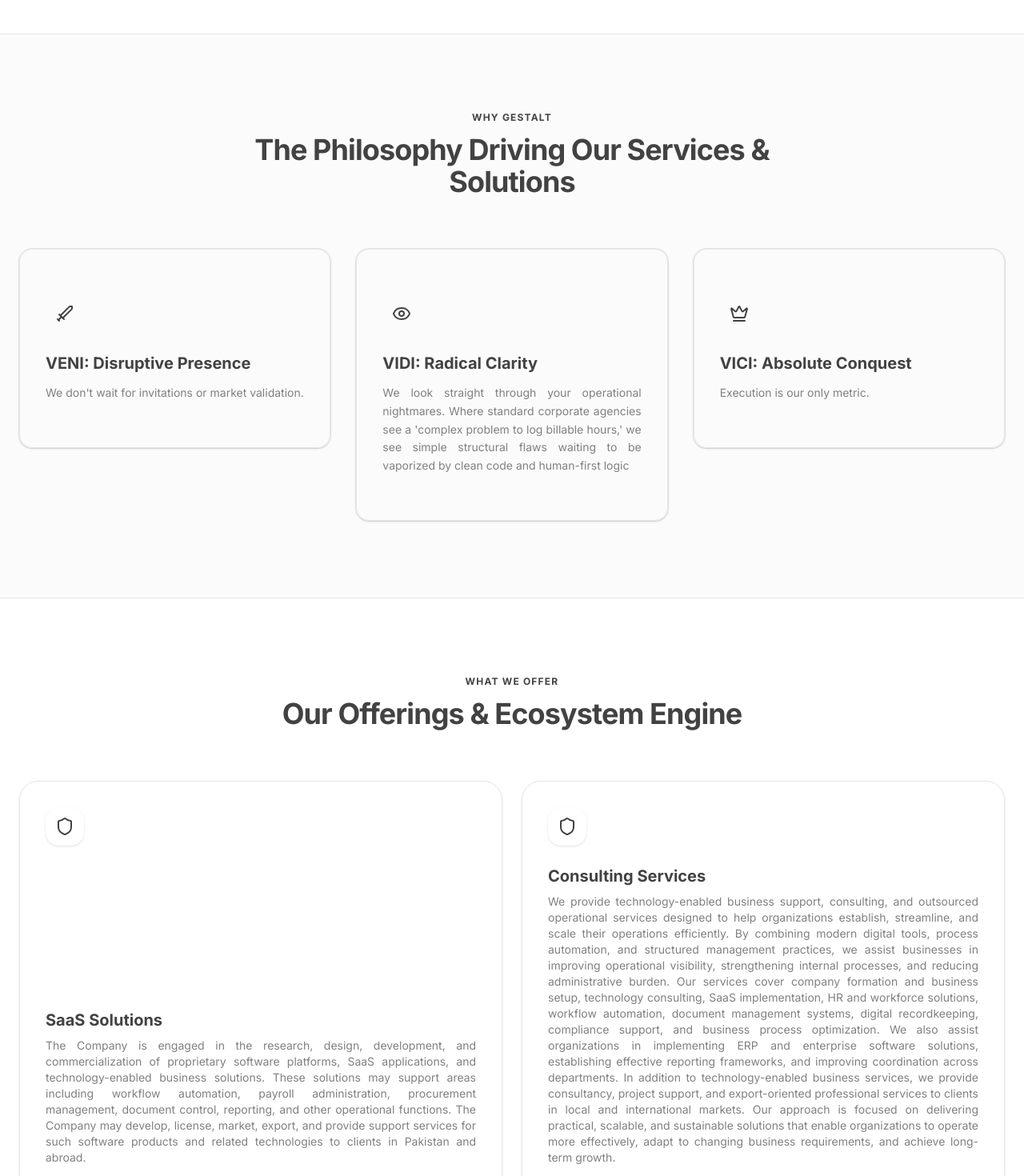
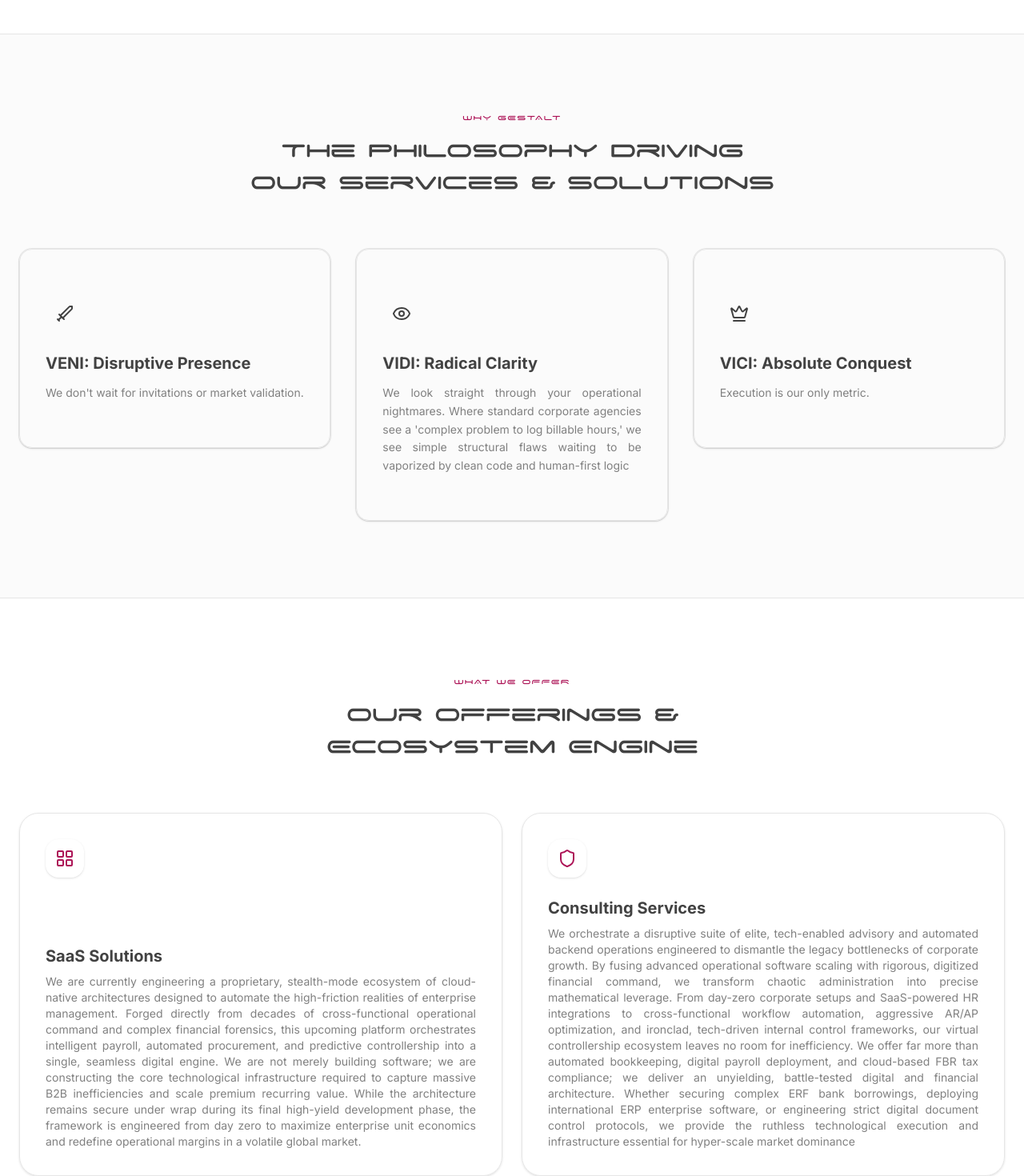
Before and after one commit to mharismazhar-369/gestalt-web, a Next.js app: page / in a window 1280 px wide. Shown: the part 2020-3490 px from the top of the page at 80% size. Built offline with nearby package versions, Linux system fonts and the light colour scheme.

Commit message:
Final push for theme colors, Spaceage font, and social links

```diff
--- a/src/components/marketing/how.tsx
+++ b/src/components/marketing/how.tsx
@@ -1,6 +1,7 @@
 "use client";
 import { motion } from "motion/react";
-
+import localFont from 'next/font/local';
+const companyFont = localFont({ src: '/Spaceage.ttf', display: 'swap' });
 export default function How() {
   const steps = [
     { phase: "Phase 01", title: "Inception & Incorporation", desc: "At Phase 1 we had an idea and a plan which gave birth to Gestalt Technologies" },
@@ -40,8 +41,7 @@
                 {step.phase}
               </div>
 
-              {/* Glowing Theme-driven Card Component */}
-              <div className="bg-card border border-border p-6 rounded-2xl cursor-pointer hover:border-raspberry hover:shadow-raspberry/30 hover:shadow-[0_0_25px_var(--tw-shadow-color)] transition-all duration-300 shadow-sm">
+              <div className="bg-card border border-border p-6 rounded-2xl hover:bg-muted transition-colors duration-200 shadow-sm">
                 <span className="inline-block md:hidden text-xs font-bold uppercase tracking-wider text-raspberry mb-1">
                   {step.phase}
                 </span>
--- a/src/components/marketing/services.tsx
+++ b/src/components/marketing/services.tsx
@@ -1,12 +1,9 @@
 "use client";
 import { motion } from "motion/react";
 import Image from "next/image";
-import {
-  Target, Zap, Brain, ShieldCheck, Calculator, FileText,
-  BookOpen, Users, BarChart3, Settings, Workflow, CheckCircle,
-  Globe, Briefcase
-} from "lucide-react";
-
+import {   Target, Zap, Brain, ShieldCheck, Calculator, FileText,   BookOpen, Users, BarChart3, Settings, Workflow, CheckCircle,   Globe, Briefcase } from "lucide-react";
+import localFont from 'next/font/local';
+const companyFont = localFont({ src: '/Spaceage.ttf', display: 'swap' });
 // 1. ADD YOUR IMAGE PATHS HERE
 const slides = [
   "/slide-1.jpg",
@@ -40,8 +37,8 @@
 
         {/* Header */}
         <div className="text-center max-w-3xl mx-auto mb-16">
-          <h2 className="text-xs font-bold uppercase tracking-widest text-primary mb-3">Operational Ecosystem</h2>
-          <p className="text-4xl md:text-5xl font-black text-foreground">Our Capabilities</p>
+          <h2 style={companyFont.style} className="text-xs font-normal uppercase tracking-widest text-primary mb-3">Operational Ecosystem</h2>
+<p style={companyFont.style} className="text-4xl md:text-5xl font-normal text-foreground">Our Capabilities</p>
         </div>
 
         {/* 14 CARDS GRID - Now fully editable */}
@@ -50,7 +47,7 @@
             <motion.div
               key={node.id}
               whileHover={{ y: -5 }}
-              className="p-5 rounded-3xl border border-border/50 bg-muted/30 shadow-sm flex flex-col justify-between"
+              className="p-5 rounded-3xl border border-border/50 bg-muted/30 shadow-sm hover:border-primary/50 hover:shadow-lg hover:shadow-primary/20 transition-all duration-300 flex flex-col justify-between"
             >
               <div className="flex justify-between items-center mb-4">
                 <span className="text-xs font-bold opacity-60">Node {node.id}</span>
--- a/src/components/marketing/team.jsx
+++ b/src/components/marketing/team.jsx
@@ -3,7 +3,8 @@
 import { motion } from "motion/react";
 import { Briefcase, Award } from "lucide-react";
 import Image from "next/image";
-
+import localFont from 'next/font/local';
+const companyFont = localFont({ src: '/Spaceage.ttf', display: 'swap' });
 export default function TeamSection() {
   return (
     <section id="team" className="py-20 bg-background text-foreground border-t border-border">
@@ -11,7 +12,7 @@
 
         {/* Section Header */}
         <div className="text-center mb-16">
-          <h2 className="text-3xl font-extrabold tracking-tight sm:text-4xl mb-4">
+          <h2 style={companyFont.style} className="text-3xl font-normal tracking-tight sm:text-4xl mb-4 text-foreground">
             Leadership & Experience
           </h2>
           <p className="text-lg text-muted-foreground max-w-2xl mx-auto">
@@ -28,7 +29,7 @@
             whileInView={{ opacity: 1, y: 0 }}
             viewport={{ once: true }}
             transition={{ duration: 0.5, delay: 0.1 }}
-            className="border border-primary/20 bg-primary/5 rounded-3xl p-8 flex flex-col justify-between shadow-sm"
+            className="border border-primary/20 bg-primary/5 rounded-3xl p-8 flex flex-col justify-between shadow-sm hover:border-primary/60 hover:shadow-lg hover:shadow-primary/20 transition-all duration-300 hover:-translate-y-1"
           >
             <div>
               <div className="flex items-center gap-4 mb-6">
@@ -64,7 +65,7 @@
             whileInView={{ opacity: 1, y: 0 }}
             viewport={{ once: true }}
             transition={{ duration: 0.5, delay: 0.2 }}
-            className="border border-teal-500/20 bg-teal-500/5 rounded-3xl p-8 flex flex-col justify-between shadow-sm"
+            className="border border-teal-500/20 bg-teal-500/5 rounded-3xl p-8 flex flex-col justify-between shadow-sm hover:border-teal-500/60 hover:shadow-lg hover:shadow-teal-500/20 transition-all duration-300 hover:-translate-y-1"
           >
             <div>
               <div className="flex items-center gap-4 mb-6">
@@ -100,7 +101,7 @@
             whileInView={{ opacity: 1, y: 0 }}
             viewport={{ once: true }}
             transition={{ duration: 0.5, delay: 0.3 }}
-            className="border border-purple-500/20 bg-purple-500/5 rounded-3xl p-8 flex flex-col justify-between shadow-sm"
+            className="border border-purple-500/20 bg-purple-500/5 rounded-3xl p-8 flex flex-col justify-between shadow-sm hover:border-purple-500/60 hover:shadow-lg hover:shadow-purple-500/20 transition-all duration-300 hover:-translate-y-1"
           >
             <div>
               <div className="flex items-center gap-3 mb-4 text-purple-600 dark:text-purple-400">
@@ -129,7 +130,7 @@
             whileInView={{ opacity: 1, y: 0 }}
             viewport={{ once: true }}
             transition={{ duration: 0.5, delay: 0.4 }}
-            className="border border-foreground/20 bg-foreground/5 rounded-3xl p-8 flex flex-col justify-between shadow-sm"
+            className="border border-foreground/20 bg-foreground/5 rounded-3xl p-8 flex flex-col justify-between shadow-sm hover:border-foreground/50 hover:shadow-lg transition-all duration-300 hover:-translate-y-1"
           >
             <div>
               <div className="flex items-center gap-3 mb-4 text-foreground">
--- a/src/components/marketing/what.tsx
+++ b/src/components/marketing/what.tsx
@@ -1,14 +1,20 @@
 "use client";
 import { motion } from "motion/react";
 import { Shield, LayoutGrid, Gamepad2 } from "lucide-react";
+
+// 1. Import localFont
+import localFont from 'next/font/local';
+const companyFont = localFont({ src: '/Spaceage.ttf', display: 'swap' });
 
 export default function What() {
   return (
     <section id="what" className="py-24 bg-background px-6 transition-colors duration-500">
       <div className="max-w-7xl mx-auto">
+
+        {/* Section Header */}
         <div className="text-center max-w-2xl mx-auto mb-16">
-          <h2 className="text-xs uppercase font-bold tracking-widest text-raspberry mb-3">What We Offer</h2>
-          <p className="text-3xl md:text-4xl font-bold tracking-tight text-foreground">
+          <h2 style={companyFont.style} className="text-xs uppercase font-normal tracking-widest text-primary mb-3">What We Offer</h2>
+          <p style={companyFont.style} className="text-3xl md:text-4xl font-normal tracking-tight text-foreground">
             Our Offerings & Ecosystem Engine
           </p>
         </div>
@@ -17,44 +23,48 @@
         <div className="grid grid-cols-1 md:grid-cols-2 gap-6">
 
           {/* SaaS Solutions Card */}
-          <div className="bg-card p-8 rounded-3xl border border-border flex flex-col justify-between h-full shadow-sm">
-            <div className="p-3 bg-background rounded-2xl w-fit shadow-sm text-raspberry"><Shield className="h-6 w-6" /></div>
+          <div className="bg-card p-8 rounded-3xl border border-border flex flex-col justify-between h-full shadow-sm hover:border-primary/50 hover:shadow-lg hover:shadow-primary/20 transition-all duration-300 hover:-translate-y-1">
+            <div className="p-3 bg-background rounded-2xl w-fit shadow-sm text-primary"><LayoutGrid className="h-6 w-6" /></div>
             <div className="mt-6">
-              <h3 className="text-xl font-bold mb-2">SaaS Solutions</h3>
-              <p className="text-muted-foreground text-sm text-justify">The Company is engaged in the research, design, development, and commercialization of proprietary software platforms, SaaS applications, and technology-enabled business solutions. These solutions may support areas including workflow automation, payroll administration, procurement management, document control, reporting, and other operational functions. The Company may develop, license, market, export, and provide support services for such software products and related technologies to clients in Pakistan and abroad.</p>
+              <h3 className="text-xl font-bold mb-2 text-foreground">SaaS Solutions</h3>
+              <p className="text-muted-foreground text-sm text-justify">
+                We are currently engineering a proprietary, stealth-mode ecosystem of cloud-native architectures designed to automate the high-friction realities of enterprise management. Forged directly from decades of cross-functional operational command and complex financial forensics, this upcoming platform orchestrates intelligent payroll, automated procurement, and predictive controllership into a single, seamless digital engine. We are not merely building software; we are constructing the core technological infrastructure required to capture massive B2B inefficiencies and scale premium recurring value. While the architecture remains secure under wrap during its final high-yield development phase, the framework is engineered from day zero to maximize enterprise unit economics and redefine operational margins in a volatile global market.
+              </p>
             </div>
           </div>
 
           {/* Consulting Services Card */}
-          <div className="bg-card p-8 rounded-3xl border border-border flex flex-col justify-between h-full shadow-sm">
-            <div className="p-3 bg-background rounded-2xl w-fit shadow-sm text-raspberry"><Shield className="h-6 w-6" /></div>
+          <div className="bg-card p-8 rounded-3xl border border-border flex flex-col justify-between h-full shadow-sm hover:border-primary/50 hover:shadow-lg hover:shadow-primary/20 transition-all duration-300 hover:-translate-y-1">
+            <div className="p-3 bg-background rounded-2xl w-fit shadow-sm text-primary"><Shield className="h-6 w-6" /></div>
             <div className="mt-6">
-              <h3 className="text-xl font-bold mb-2">Consulting Services</h3>
-              <p className="text-muted-foreground text-sm text-justify">We provide technology-enabled business support, consulting, and outsourced operational services designed to help organizations establish, streamline, and scale their operations efficiently. By combining modern digital tools, process automation, and structured management practices, we assist businesses in improving operational visibility, strengthening internal processes, and reducing administrative burden.
-
-Our services cover company formation and business setup, technology consulting, SaaS implementation, HR and workforce solutions, workflow automation, document management systems, digital recordkeeping, compliance support, and business process optimization. We also assist organizations in implementing ERP and enterprise software solutions, establishing effective reporting frameworks, and improving coordination across departments.
-
-In addition to technology-enabled business services, we provide consultancy, project support, and export-oriented professional services to clients in local and international markets. Our approach is focused on delivering practical, scalable, and sustainable solutions that enable organizations to operate more effectively, adapt to changing business requirements, and achieve long-term growth.</p>
+              <h3 className="text-xl font-bold mb-2 text-foreground">Consulting Services</h3>
+              <p className="text-muted-foreground text-sm text-justify">
+                We orchestrate a disruptive suite of elite, tech-enabled advisory and automated backend operations engineered to dismantle the legacy bottlenecks of corporate growth. By fusing advanced operational software scaling with rigorous, digitized financial command, we transform chaotic administration into precise mathematical leverage. From day-zero corporate setups and SaaS-powered HR integrations to cross-functional workflow automation, aggressive AR/AP optimization, and ironclad, tech-driven internal control frameworks, our virtual controllership ecosystem leaves no room for inefficiency. We offer far more than automated bookkeeping, digital payroll deployment, and cloud-based FBR tax compliance; we deliver an unyielding, battle-tested digital and financial architecture. Whether securing complex ERF bank borrowings, deploying international ERP enterprise software, or engineering strict digital document control protocols, we provide the ruthless technological execution and infrastructure essential for hyper-scale market dominance
+              </p>
             </div>
           </div>
 
           {/* POLYGEM NEXUS TEASER CARD */}
-          <div className="md:col-span-2 bg-gradient-to-br from-charcoal to-neutral-900 text-white p-10 rounded-3xl relative overflow-hidden flex flex-col md:flex-row items-center justify-between gap-8 shadow-xl shadow-charcoal/10">
-            <div className="absolute top-0 right-0 w-96 h-96 bg-raspberry/10 rounded-full blur-3xl pointer-events-none" />
+          <div className="md:col-span-2 bg-gradient-to-br from-charcoal to-neutral-900 text-white p-10 rounded-3xl relative overflow-hidden flex flex-col md:flex-row items-center justify-between gap-8 shadow-xl border border-transparent hover:border-primary/50 hover:shadow-2xl hover:shadow-primary/20 transition-all duration-300 hover:-translate-y-1">
+            <div className="absolute top-0 right-0 w-96 h-96 bg-primary/20 rounded-full blur-3xl pointer-events-none" />
 
             <div className="max-w-xl space-y-4">
-              <div className="inline-flex items-center gap-2 bg-raspberry px-3 py-1 rounded-full text-xs font-semibold uppercase tracking-wider">
+              <div className="inline-flex items-center gap-2 bg-primary text-primary-foreground px-3 py-1 rounded-full text-xs font-semibold uppercase tracking-wider">
                 <Gamepad2 className="h-3.5 w-3.5" /> Gaming & Utilities
               </div>
-              <h3 className="text-3xl font-extrabold tracking-tight">Future Interactive Gaming & Utilities Hub</h3>
-              <p className="text-white/70 text-sm leading-relaxed">
+
+              <h3 style={companyFont.style} className="text-3xl font-normal tracking-tight">
+                Future Interactive Gaming & Utilities Hub
+              </h3>
+
+              <p className="text-white/70 text-sm leading-relaxed text-justify">
                 Gestalt Technologies showroom will soon natively scale to house immersive entertainment, games and Utilities.
               </p>
             </div>
 
             <div className="w-full md:w-auto shrink-0 z-10">
               <div className="bg-white/5 border border-white/10 backdrop-blur-md px-6 py-4 rounded-2xl text-center">
-                <span className="block text-2xl font-bold text-raspberry animate-pulse">In Development</span>
+                <span className="block text-2xl font-bold text-primary animate-pulse">In Development</span>
                 <span className="text-xs text-white/50 tracking-wide">Nexolith | The Briefcase</span>
               </div>
             </div>
--- a/src/components/marketing/where.tsx
+++ b/src/components/marketing/where.tsx
@@ -1,7 +1,8 @@
 "use client";
 import { motion } from "motion/react";
 import { Globe, Users } from "lucide-react";
-
+import localFont from 'next/font/local';
+const companyFont = localFont({ src: '/Spaceage.ttf', display: 'swap' });
 export default function Where() {
   return (
     <section id="where" className="py-24 bg-muted/30 px-6 border-y border-border transition-colors duration-500">
--- a/src/components/marketing/why.tsx
+++ b/src/components/marketing/why.tsx
@@ -2,7 +2,8 @@
 import { motion } from "motion/react";
 import { Card, CardContent } from "@/components/ui/card";
 import { Brain, Crown, Eye, Sparkles, Sword, Target } from "lucide-react";
-
+import localFont from 'next/font/local';
+const companyFont = localFont({ src: '/Spaceage.ttf', display: 'swap' });
 export default function Why() {
   const pillars = [
     { icon: <Sword className="h-6 w-6 text-raspberry" />, title: "VENI: Disruptive Presence", desc: "We don't wait for invitations or market validation." },
@@ -14,8 +15,8 @@
     <section id="why" className="py-24 bg-muted/30 px-6 border-y border-border transition-colors duration-500">
       <div className="max-w-7xl mx-auto">
         <div className="text-center max-w-2xl mx-auto mb-16">
-          <h2 className="text-xs uppercase font-bold tracking-widest text-raspberry mb-3">Why Gestalt</h2>
-          <p className="text-3xl md:text-4xl font-bold tracking-tight text-foreground">
+          <h2 style={companyFont.style} className="text-xs uppercase font-normal tracking-widest text-primary mb-3">Why Gestalt</h2>
+<p style={companyFont.style} className="text-3xl md:text-4xl font-normal tracking-tight text-foreground">
             The Philosophy Driving Our Services & Solutions
           </p>
         </div>
@@ -29,7 +30,7 @@
               viewport={{ once: true }}
               transition={{ duration: 0.5, delay: i * 0.1 }}
             >
-              <Card className="border border-border shadow-sm bg-card rounded-2xl overflow-hidden hover:shadow-md transition-shadow duration-300">
+              <Card className="border border-border shadow-sm bg-card rounded-2xl overflow-hidden hover:border-primary/50 hover:shadow-lg hover:shadow-primary/20 transition-all duration-300 hover:-translate-y-1">
                 <CardContent className="p-8 flex flex-col items-start">
                   <div className="p-3 rounded-2xl bg-raspberry/5 mb-6">{pillar.icon}</div>
                   <h3 className="text-xl font-bold text-foreground mb-3">{pillar.title}</h3>
```
Also changed, not shown: 1 other file (tests, documents, lock files or other folders).
